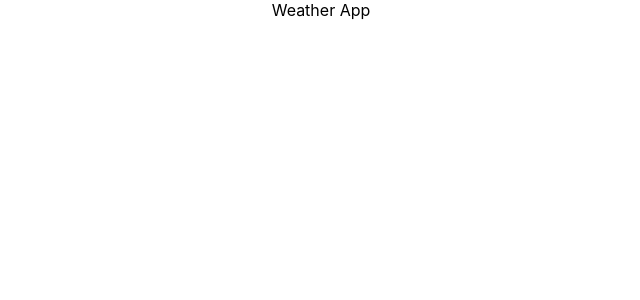
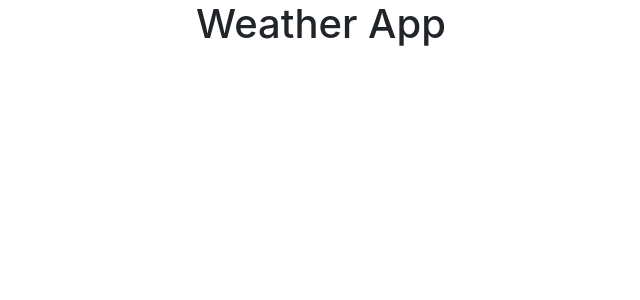
Before and after one commit to Rolanda-Davids-97/react-weather-app, a React (Create React App) app: page / in a window 1280 px wide. Shown: the top 300 px of the page, without its empty margins (319-959 px from the left). Built offline with nearby package versions, Linux system fonts and the light colour scheme.

Commit message:
added bootstrap

```diff
--- a/package.json
+++ b/package.json
@@ -6,6 +6,7 @@
     "@testing-library/jest-dom": "^5.17.0",
     "@testing-library/react": "^13.4.0",
     "@testing-library/user-event": "^13.5.0",
+    "bootstrap": "^5.3.3",
     "react": "^18.3.0",
     "react-dom": "^18.3.0",
     "react-scripts": "5.0.1",
--- a/src/App.js
+++ b/src/App.js
@@ -3,5 +3,11 @@ import React from "react";
 import "./App.css";
 
 export default function App() {
-  return <div className="App">Weather App</div>;
+  return (
+    <div className="App">
+      <div className="container">
+        <h1>Weather App</h1>
+      </div>
+    </div>
+  );
 }
```
Also changed, not shown: src/index.js (+9 -6 lines), 1 other file (tests, documents, lock files or other folders).
